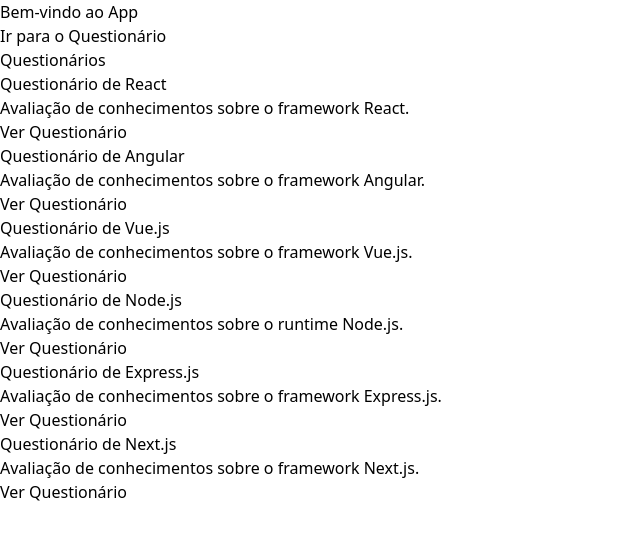
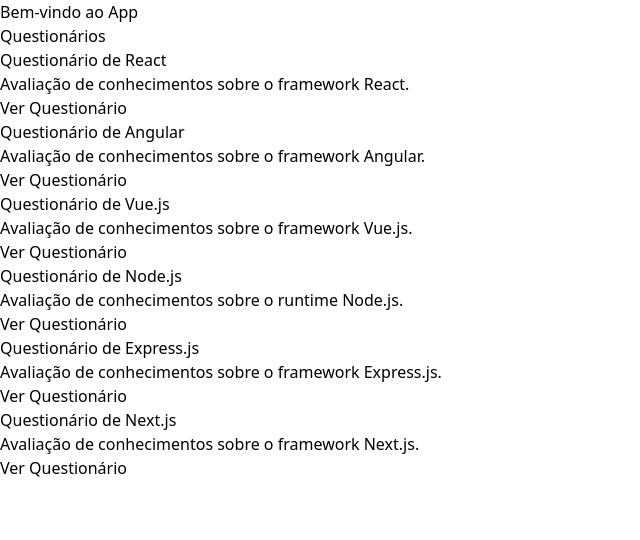
Before and after one commit to yuribodo/questionario, a React (Vite) app in the folder questionarioFront/: page / in a window 1280 px wide. Shown: the top 540 px of the page, without its empty margins (0-640 px from the left). Built offline with nearby package versions, Linux system fonts and the light colour scheme.

Commit message:
bug solve

```diff
--- a/questionarioFront/src/App.tsx
+++ b/questionarioFront/src/App.tsx
@@ -15,11 +15,7 @@ function App() {
   return (
     <div className='min-h-screen bg-gray-900 text-white'>
       <h1 className='p-4 text-4xl font-bold text-center'>Bem-vindo ao App</h1>
-      <div className='text-center'>
-        <Link to="/questionario" className='bg-blue-500 p-2 rounded-md'>
-          Ir para o Questionário
-        </Link>
-      </div>
+
       <div className='p-4'>
         <h2 className='text-2xl font-bold text-center'>Questionários</h2>
         <div className='grid grid-cols-1 md:grid-cols-2 lg:grid-cols-3 gap-4'>
--- a/questionarioFront/src/components/Questionario.tsx
+++ b/questionarioFront/src/components/Questionario.tsx
@@ -5,9 +5,12 @@ import { formAnswer, FormData } from '../lib/atom';
 import { motion } from 'framer-motion';
 import questionarioData from '../../questionario.json';
 
+
 type SelectedOption = {
   [key: string]: string;
 };
+
+
 
 function Questionario({ questionarioId }: { questionarioId: string }) {
   const questionarioIdNumber = parseInt(questionarioId, 10);
@@ -17,6 +20,7 @@ function Questionario({ questionarioId }: { questionarioId: string }) {
     defaultValues: answer
   });
 
+  setQuestionario(questionarioData.questionarios)
   const onSubmit = (data: FormData) => {
     console.log(data);
     setAnswer(data);
--- a/questionarioFront/src/lib/atom.ts
+++ b/questionarioFront/src/lib/atom.ts
@@ -1,9 +1,7 @@
 import { atomWithStorage } from 'jotai/utils'
 
 export type FormData = {
-  questao1: string;
-  questao2: string;
-  questao3: string;
+  [key: string]: string;
 }
 
 export const formAnswer = atomWithStorage<FormData>('answer', {
```
